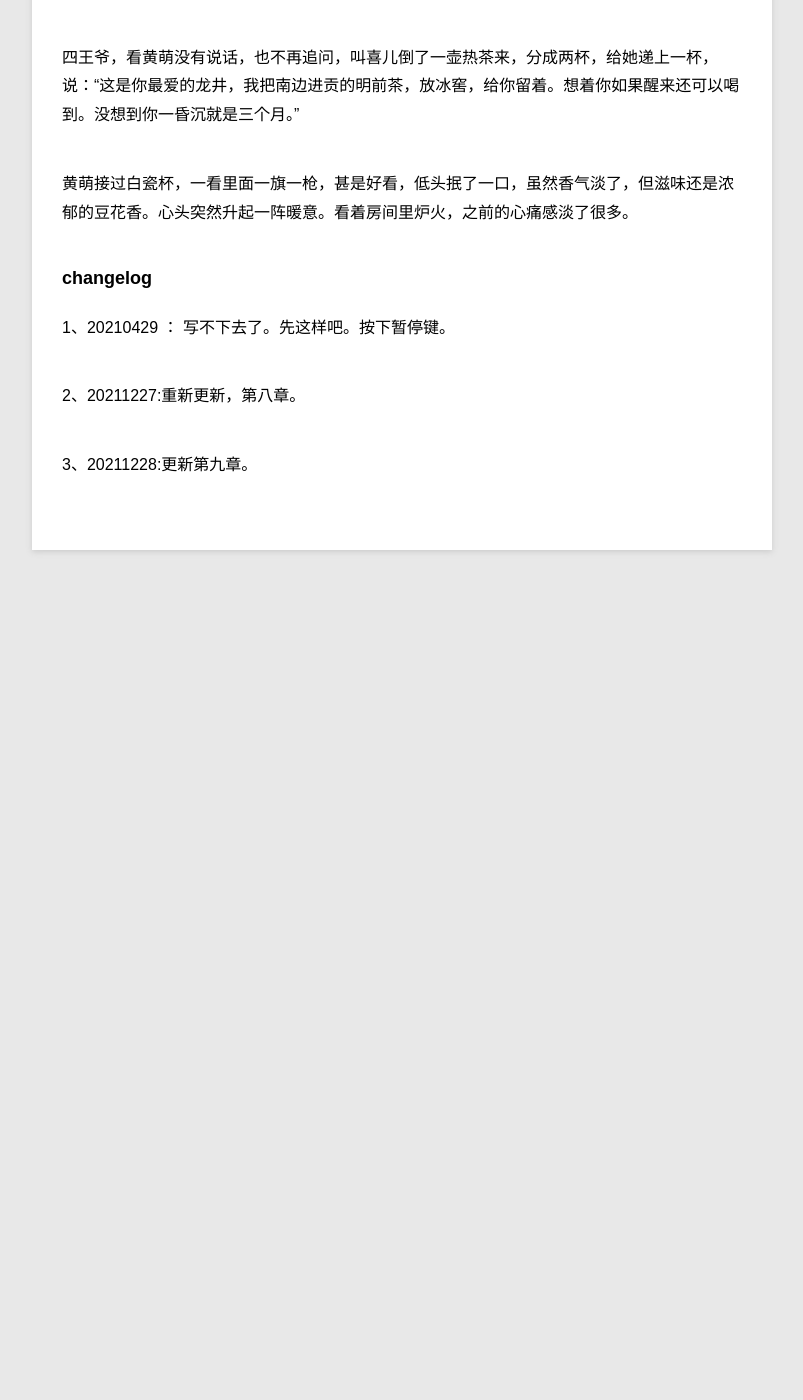
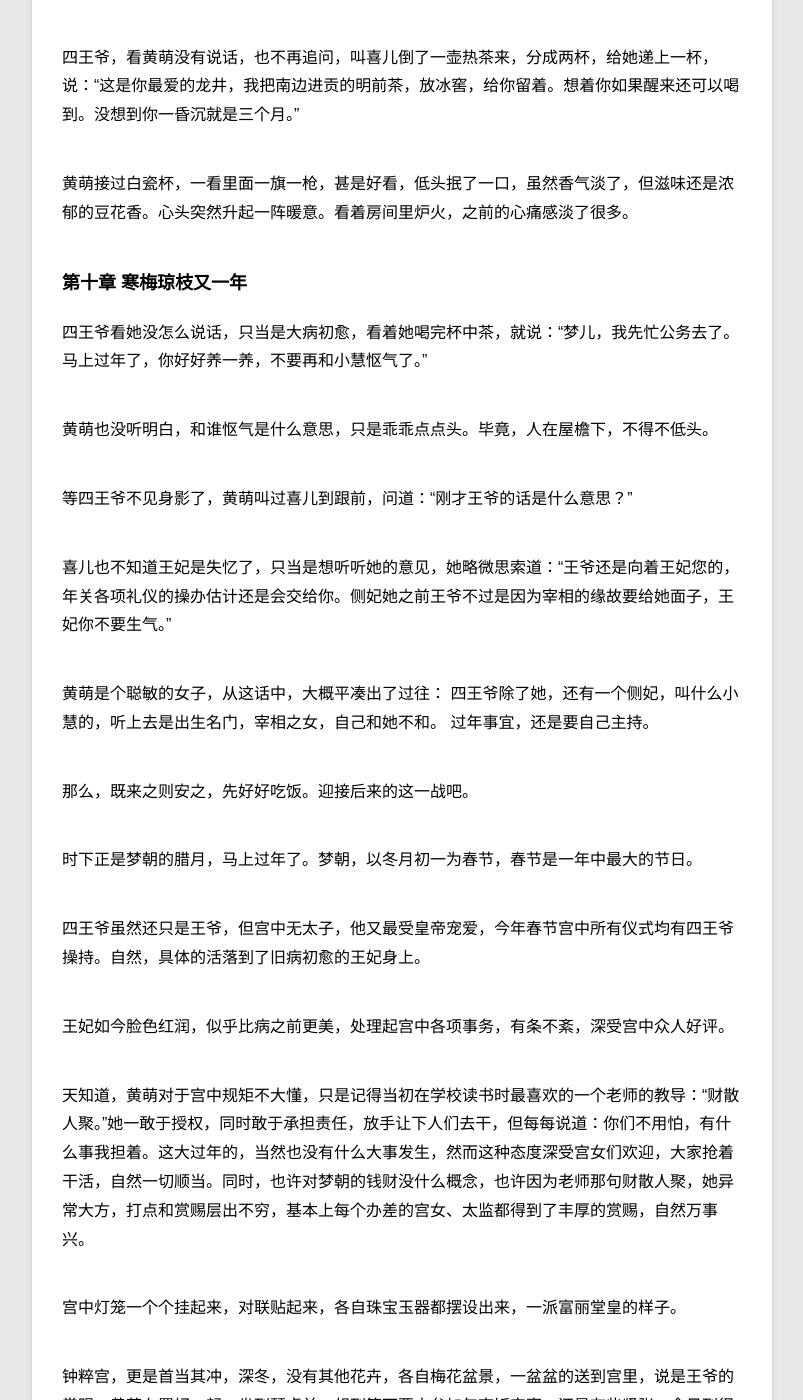
Before and after one commit to violettianjie/violettianjie.github.io, a Jekyll site: the page built from _posts/blog/2020-12-26-xiyu.md, in a window 1280 px wide and 1400 px high, scrolled down 16685 px. Shown: the whole window, without its empty margins (78-881 px from the left). Built offline with Jekyll 4.4.1, drawn with Linux system fonts in a browser that asks for light colours; before the commit the page ends 17315 px from its top, so only the background shows below that; some of the changed text lies outside the part shown.

Commit message:
Update 2020-12-26-xiyu.md

```diff
--- a/_posts/blog/2020-12-26-xiyu.md
+++ b/_posts/blog/2020-12-26-xiyu.md
@@ -369,6 +369,34 @@ category: blog
 
 黄萌接过白瓷杯，一看里面一旗一枪，甚是好看，低头抿了一口，虽然香气淡了，但滋味还是浓郁的豆花香。心头突然升起一阵暖意。看着房间里炉火，之前的心痛感淡了很多。
 
+### 第十章 寒梅琼枝又一年
+
+四王爷看她没怎么说话，只当是大病初愈，看着她喝完杯中茶，就说：“梦儿，我先忙公务去了。马上过年了，你好好养一养，不要再和小慧怄气了。”
+
+黄萌也没听明白，和谁怄气是什么意思，只是乖乖点点头。毕竟，人在屋檐下，不得不低头。
+
+等四王爷不见身影了，黄萌叫过喜儿到跟前，问道：“刚才王爷的话是什么意思？”
+
+喜儿也不知道王妃是失忆了，只当是想听听她的意见，她略微思索道：“王爷还是向着王妃您的，年关各项礼仪的操办估计还是会交给你。侧妃她之前王爷不过是因为宰相的缘故要给她面子，王妃你不要生气。”
+
+黄萌是个聪敏的女子，从这话中，大概平凑出了过往： 四王爷除了她，还有一个侧妃，叫什么小慧的，听上去是出生名门，宰相之女，自己和她不和。 过年事宜，还是要自己主持。
+
+那么，既来之则安之，先好好吃饭。迎接后来的这一战吧。
+
+时下正是梦朝的腊月，马上过年了。梦朝，以冬月初一为春节，春节是一年中最大的节日。
+
+四王爷虽然还只是王爷，但宫中无太子，他又最受皇帝宠爱，今年春节宫中所有仪式均有四王爷操持。自然，具体的活落到了旧病初愈的王妃身上。
+
+王妃如今脸色红润，似乎比病之前更美，处理起宫中各项事务，有条不紊，深受宫中众人好评。
+
+天知道，黄萌对于宫中规矩不大懂，只是记得当初在学校读书时最喜欢的一个老师的教导：“财散人聚。”她一敢于授权，同时敢于承担责任，放手让下人们去干，但每每说道：你们不用怕，有什么事我担着。这大过年的，当然也没有什么大事发生，然而这种态度深受宫女们欢迎，大家抢着干活，自然一切顺当。同时，也许对梦朝的钱财没什么概念，也许因为老师那句财散人聚，她异常大方，打点和赏赐层出不穷，基本上每个办差的宫女、太监都得到了丰厚的赏赐，自然万事兴。
+
+宫中灯笼一个个挂起来，对联贴起来，各自珠宝玉器都摆设出来，一派富丽堂皇的样子。
+
+钟粹宫，更是首当其冲，深冬，没有其他花卉，各自梅花盆景，一盆盆的送到宫里，说是王爷的赏赐。黄萌布置好一起，坐到琴桌前，想到等下要去参加年夜饭宫宴，还是有些紧张，会见到很多人。 抬手，抚琴，她其实并不知道这具身体的王妃会不会弹琴，只是凭身体记忆，抬手，按弦，当第一个泛音响起时，她知道自己会弹，没有什么阻碍的，行云流水般弹了一曲《流水》，如汪洋流淌，如小溪潺潺。
+
+最后一个音符停下，余音绕梁，黄萌的心突然平静下来，不再害怕接下来的宫宴了，平静的去迎接即将到来的新年。
+
 
 
 ### changelog
@@ -378,3 +406,4 @@ category: blog
 2、20211227:重新更新，第八章。
 
 3、20211228:更新第九章。
+4、20211229:更新第十章。
```
